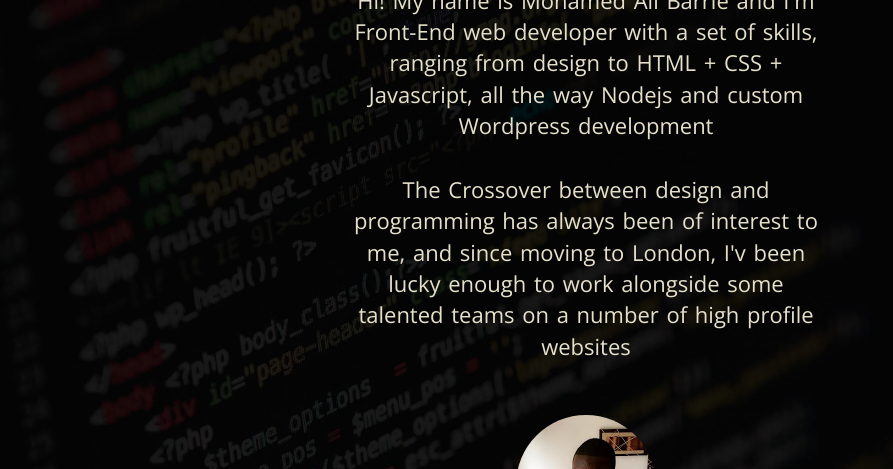
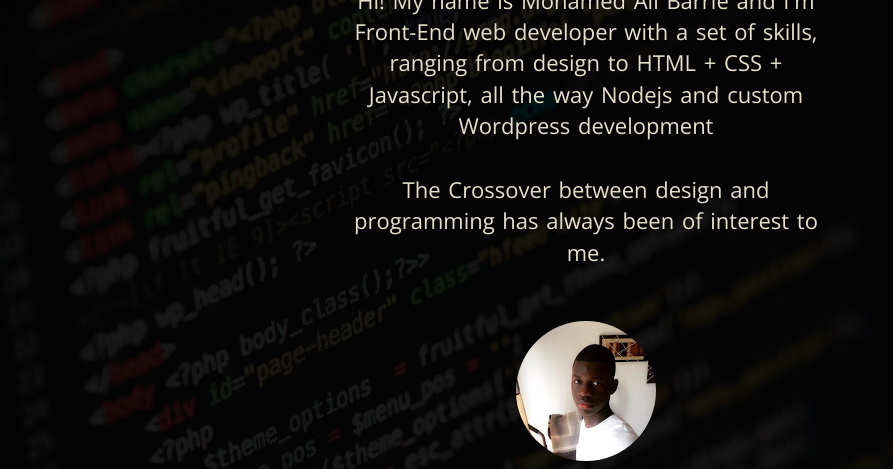
Before and after one commit to medalbarrie/Mysite, a website: page index.html in a window 1280 px wide. Shown: the part 216-685 px from the top of the page, without its empty margins (54-947 px from the left). Drawn offline with nearby package versions, Linux system fonts and the light colour scheme.

Commit message:
update content

```diff
--- a/index.html
+++ b/index.html
@@ -22,7 +22,7 @@
   		 	 	 <h1>Front-End Web Developer </h1>
   		 	 	 <p>Hi! My name is Mohamed Ali Barrie and I'm Front-End web developer with a set of skills, ranging from design to HTML + CSS + Javascript, all the way Nodejs and custom Wordpress development  </p>
 
-  		 	 	<p>The Crossover between design and programming has always been of interest to me, and since moving to London, I'v been lucky enough to work alongside some talented teams on a number of high profile websites<p>
+  		 	 	<p>The Crossover between design and programming has always been of interest to me.<p>
            </div>
   		 	 	 <img src="img/me.jpg" class="img-circle" alt="myface">
   		 	 	 <br>
```
